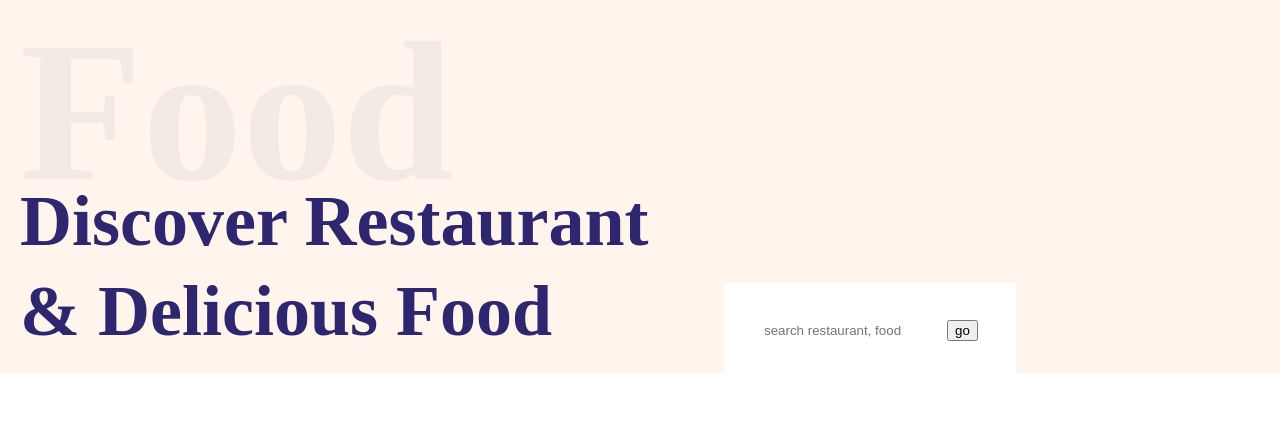
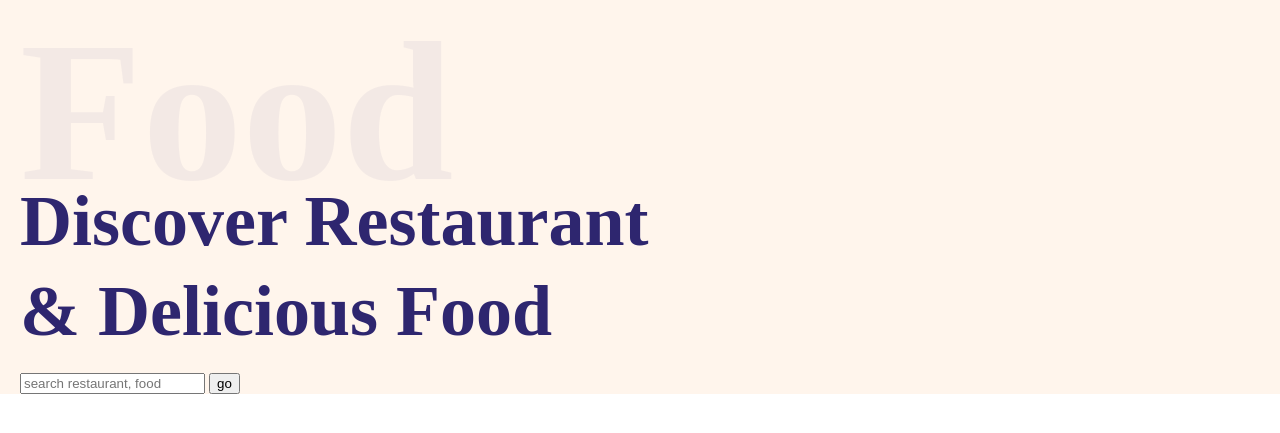
Before and after one commit to Akromomonturdiyev/Akrom-food, a plain HTML site: page index.html in a window 1280 px wide. Shown: the part 115-548 px from the top of the page. Drawn offline with nearby package versions, Linux system fonts and the light colour scheme; files that its build step writes are made by us from their sources; a web font is replaced by a local one.

Commit message:
Add new styles

```diff
--- a/scss/blocks/_main.scss
+++ b/scss/blocks/_main.scss
@@ -1,6 +1,6 @@
 // food__section part started
-.hero{
-    background: #FFF5EC;
+.hero {
+    background: #fff5ec;
 }
 
 .food__wrapper {
@@ -18,6 +18,11 @@
     margin: 0;
     padding: 0;
     list-style: none;
+}
+
+.food__item {
+    display: flex;
+    flex-direction: column;
 }
 
 .food__title {
@@ -51,24 +56,4 @@
     text-transform: capitalize;
 }
 
-.food__form{
-    display: inline-block;
-}
-
-.food__label {
-    width: 670px;
-    height: 90px;
-    flex-shrink: 0;
-    border: 2px solid #fff;
-    padding: 36px;
-    background: #fff;
-}
-
-.food__search-input {
-  outline: none;
-  border: none;
-  background-color: none;
-}
-
-
 // food__section part finished
```
